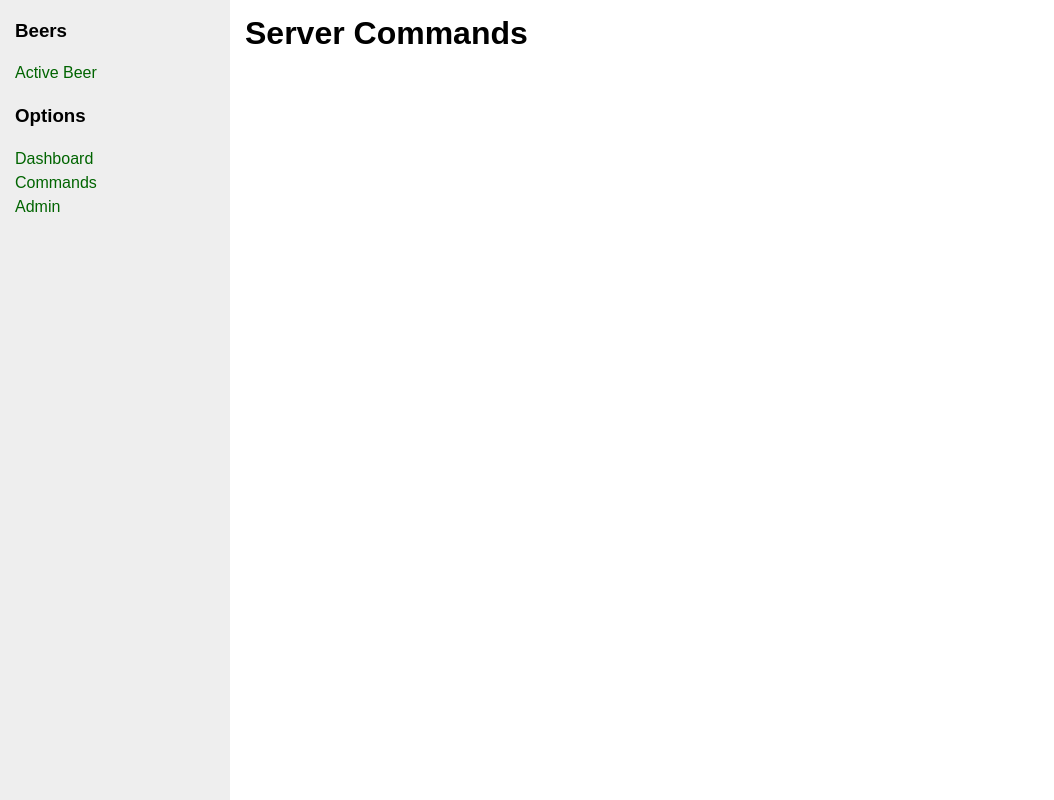
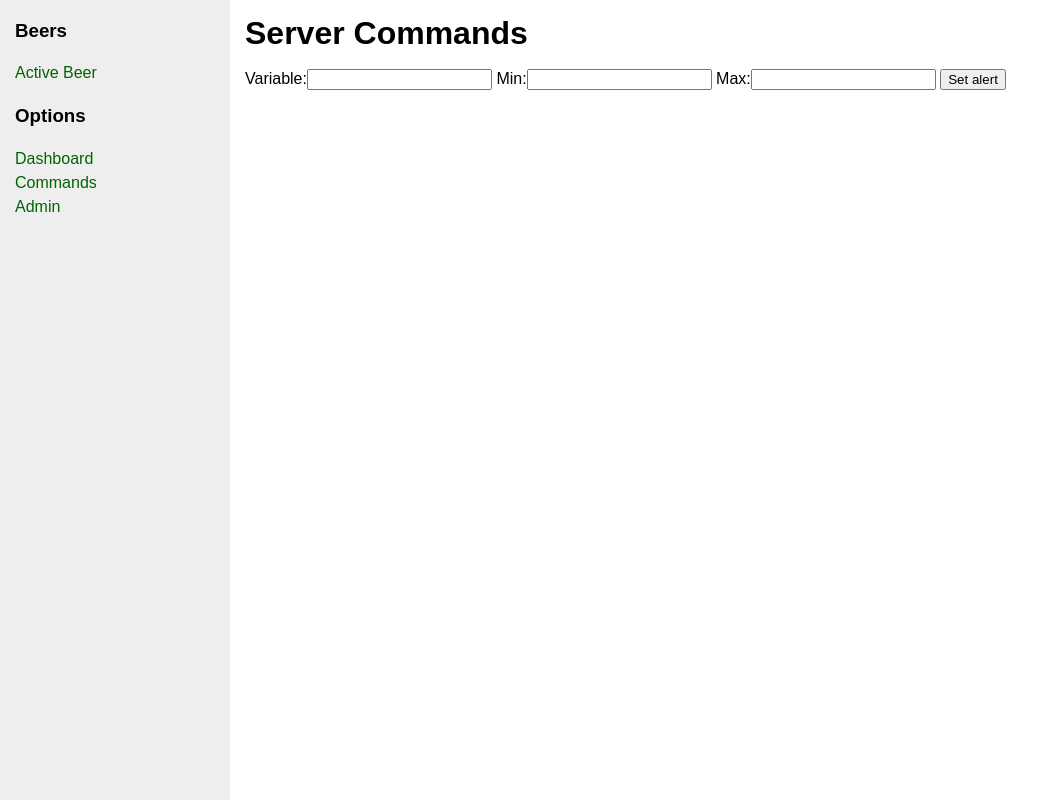
Before and after one commit to cutreth/monitor, a Django app: template monitor/templates/commands.html in a window 1280 px wide. Shown: the whole page, without its empty margins (0-1054 px from the left). Run offline with Django 3.2, Linux system fonts and the light colour scheme; the template is opened without the code that fills it, so the values that code supplies are empty.

Commit message:
Added alert to command page

```diff
--- a/monitor/templates/commands.html
+++ b/monitor/templates/commands.html
@@ -22,6 +22,25 @@
                         <input type="submit" value="{{description}}">
                     </form>
                 {% endfor %}
+                <script type="text/javascript">
+                    function alert_change() {
+
+                        var cur_form = document.alert_form;
+                        var var_name = cur_form.Var.value;
+                        var min = cur_form.Min.value;
+                        var max = cur_form.Max.value;
+                        var command = "a=" + var_name + "[" + min + "," + max + "]/"
+
+                        cur_form.action = cur_form.action + command
+                        console.log(cur_form.action);
+                    };
+                </script>
+                <form name="alert_form" action="/monitor/commands/" method="get" onsubmit = "return alert_change();">
+                    <label>Variable:<input type="text" name="Var"></label>
+                    <label>Min:<input type="number" name="Min"></label>
+                    <label>Max:<input type="number" name="Max"></label>
+                    <input type="submit" value="Set alert">
+                </form>
                 <h2>{{error}}</h2>
                 <h3>{{details}}</h3>
 
```
